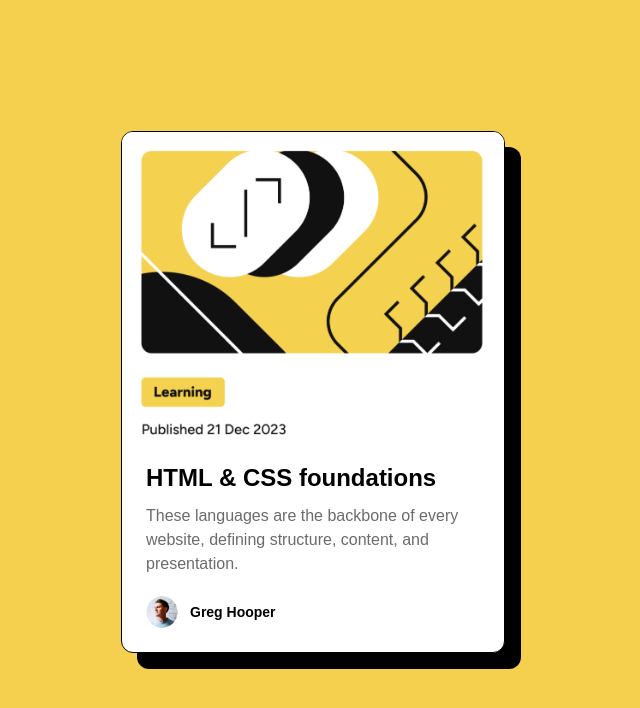
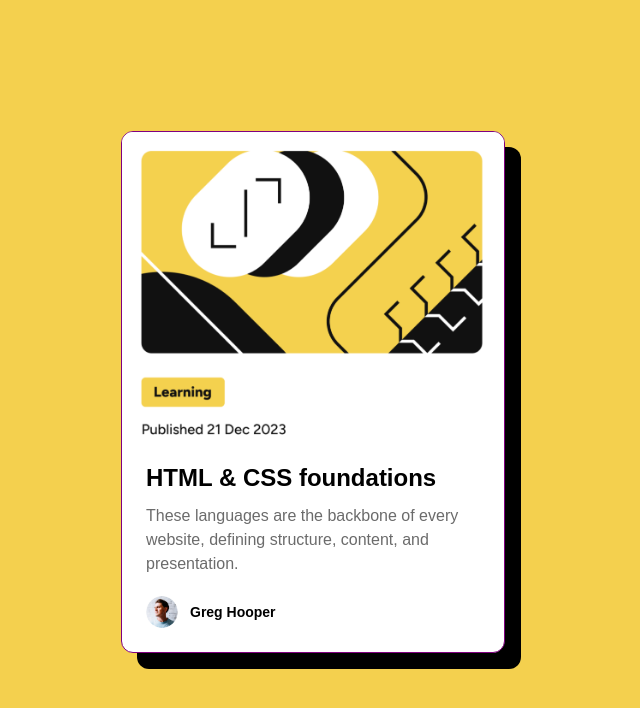
Before and after one commit to Swasthik11/card, a plain HTML site: page index.html in a window 1280 px wide. In both pictures the pointer is over the element 640 px from the left and 399 px from the top of the page. Shown: the whole page, without its empty margins (319-959 px from the left). Drawn offline with Linux system fonts and the light colour scheme.

Commit message:
Update style.css

```diff
--- a/style.css
+++ b/style.css
@@ -25,10 +25,11 @@
     overflow: hidden;
   }
 
-  .card:hover {
-    transform: translate(-8px, -8px); /* Matches Figma hover effect */
-    box-shadow: 16px 16px 0px #000; /* Increased shadow on hover */
-  }
+.card:hover {
+  transform: translate(-8px, -8px); /* Matches Figma hover effect */
+  box-shadow: 16px 16px 0px #000;   /* Increased shadow on hover */
+  border-color: purple;            /* Add this line to make border purple on hover */
+}
 
   .card-image {
     width: 100%;
```
